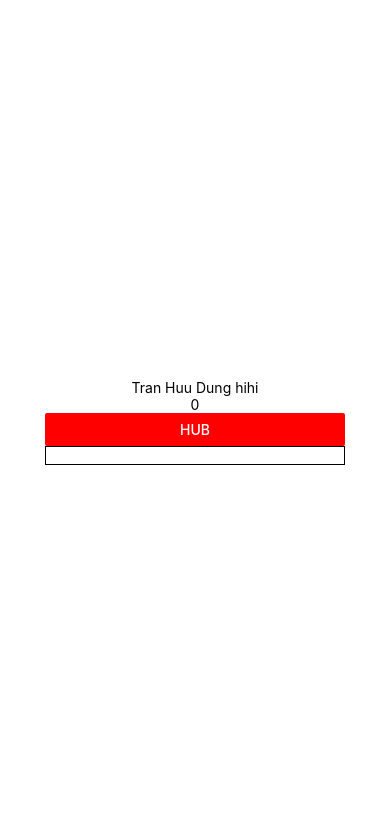
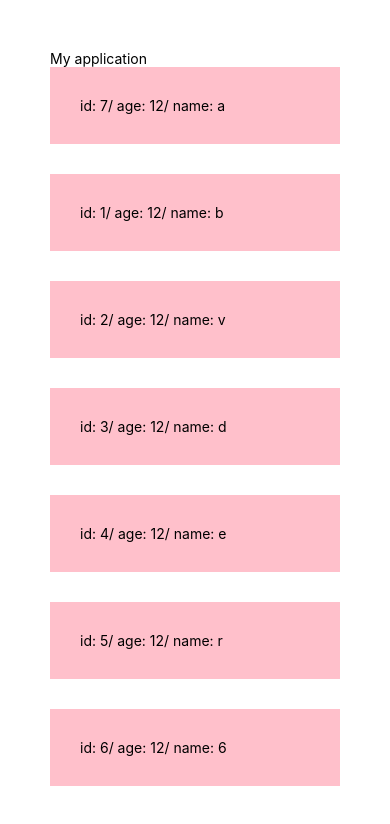
Before and after one commit to HuuDungg/startReactNative, a React Native app: screen / in a window 390 px wide. Shown: the top 824 px of the page. Built offline with nearby package versions, Linux system fonts and the light colour scheme.

Commit message:
map in react and scrollview

```diff
--- a/App.tsx
+++ b/App.tsx
@@ -1,36 +1,63 @@
 
 import { useState } from 'react';
-import { Button, StyleSheet, Text, TextInput, View } from 'react-native';
+import { Button, ScrollView, StyleSheet, Text, TextInput, View } from 'react-native';
 
 export default function App() {
-  const [name, setName] = useState<string>('Tran Huu Dung hihi');
-  const [count, setCount] = useState<number>(0);
+  const [name, setName] = useState([
+    { id: 7, age: 12, name: 'a' },
+    { id: 1, age: 12, name: 'b' },
+    { id: 2, age: 12, name: 'v' },
+    { id: 3, age: 12, name: 'd' },
+    { id: 4, age: 12, name: 'e' },
+    { id: 5, age: 12, name: 'r' },
+    { id: 6, age: 12, name: '6' },
+    { id: 6, age: 12, name: '6' },
+    { id: 6, age: 12, name: '6' },
+    { id: 6, age: 12, name: '6' },
+    { id: 6, age: 12, name: '6' },
+    { id: 6, age: 12, name: '6' },
+    { id: 6, age: 12, name: '6' },
+    { id: 6, age: 12, name: '6' },
+    { id: 6, age: 12, name: '6' },
+    { id: 6, age: 12, name: '6' },
+    { id: 6, age: 12, name: '6' },
+    { id: 6, age: 12, name: '6' },
+    { id: 6, age: 12, name: '6' },
+    { id: 6, age: 12, name: '6' },
+    { id: 6, age: 12, name: '6' },
+    { id: 6, age: 12, name: '6' },
+    { id: 6, age: 12, name: '6' },
+    { id: 6, age: 12, name: '6' },
+    { id: 6, age: 12, name: '6' },
+    { id: 6, age: 12, name: '6' },
+    { id: 6, age: 12, name: '6' },
+    { id: 6, age: 12, name: '6' },
+    { id: 6, age: 12, name: '6' },
+    { id: 6, age: 12, name: '6' },
+    { id: 6, age: 12, name: '6' },
+    { id: 6, age: 12, name: '6' },
+  ]);
 
   return (
     <View style={styles.container}>
+      <Text>My application</Text>
+      <ScrollView>
+        {
+          name.map(item => (
+            <View
+              style={{
+                backgroundColor: 'pink',
+                marginBottom: 30,
+                padding: 30
+              }}
+            >
+              <Text key={item.id}>id: {item.id}/ age: {item.age}/ name: {item.name}</Text>
+            </View>
+          ))
+        }
+      </ScrollView>
 
-      <Text>{name}</Text>
-      <Text>{count}</Text>
-      <View >
-        <Button
-          color={'red'}
-          onPress={() => {
-            setCount(count + 1);
-            alert('tab me ' + count)
-          }} title='hub' />
-        <TextInput
-          onChange={(value) => {
-            setName(value.nativeEvent.text)
-          }}
-          keyboardType='numeric'
-          style={{
-            borderColor: 'black',
-            borderWidth: 1,
-            paddingRight: 80,
-          }}
-          maxLength={2}
-        />
-      </View>
+
     </View>
   );
 }
@@ -39,13 +66,8 @@ const styles = StyleSheet.create({
   container: {
     flex: 1,
     backgroundColor: '#fff',
-    alignItems: 'center',
-    justifyContent: 'center',
+    marginHorizontal: 50,
+    marginVertical: 50
   },
-  div: {
-    color: 'red',
-    fontSize: 44,
-    borderColor: '1px solid blue',
-    borderWidth: 1,
-  }
+
 });
```
